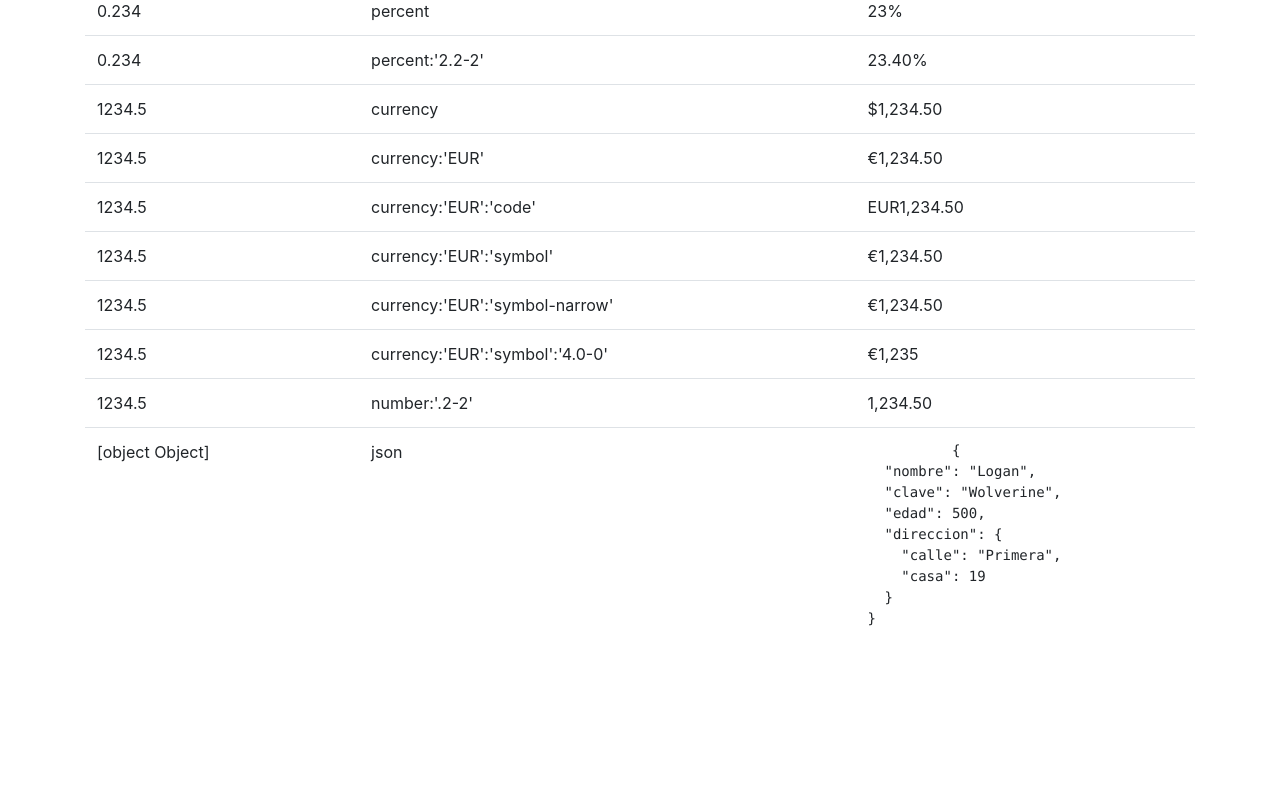
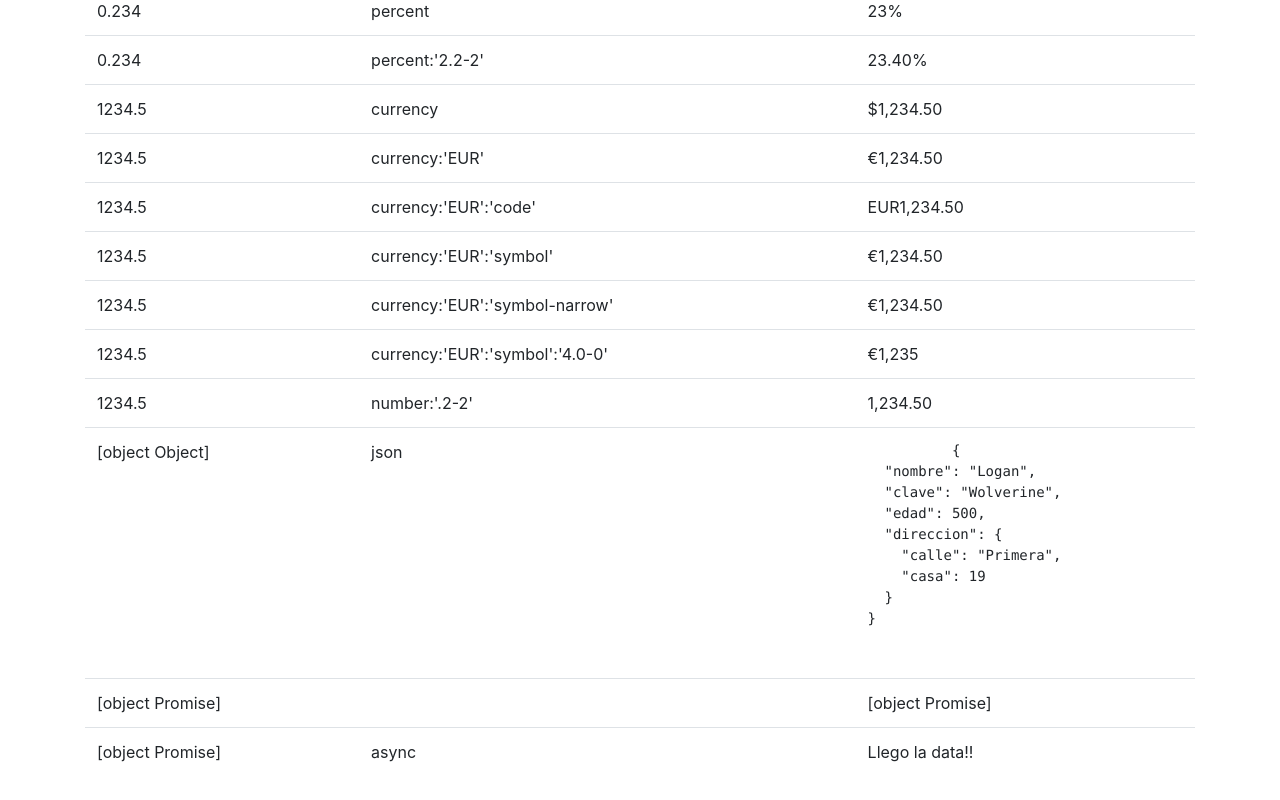
Before and after one commit to gmontoya2483/angular-pipes, an Angular app: page / in a window 1280 px wide. Shown: the part 722-1522 px from the top of the page. Built offline with nearby package versions, Linux system fonts and the light colour scheme.

Commit message:
Se agregaron los ejemplos del Pipe: async

```diff
--- a/src/app/app.component.html
+++ b/src/app/app.component.html
@@ -12,6 +12,7 @@
     </tr>
   </thead>
   <tbody>
+    <!-- Uppercase y lowercase -->
     <tr>
       <td>{{ nombre }}</td>
       <td>uppercase</td>
@@ -23,7 +24,7 @@
       <td>{{ nombre | lowercase}}</td>
     </tr>
 
-
+    <!-- Slice -->
     <tr>
       <td>{{ nombre }}</td>
       <td> slice: 3 </td>
@@ -49,6 +50,7 @@
       </td>
     </tr>
 
+    <!-- Decimal (number) -->
     <tr>
       <td>{{ PI }}</td>
       <td> number </td>
@@ -65,6 +67,7 @@
       <td>{{ PI | number:'1.0-2' }}</td>
     </tr>
 
+    <!-- percent -->
     <tr>
       <td>{{ a }}</td>
       <td> percent </td>
@@ -76,6 +79,7 @@
       <td>{{ a | percent:'2.2-2' }}</td>
     </tr>
 
+    <!-- Currency -->
     <tr>
       <td>{{ salario }}</td>
       <td> currency </td>
@@ -112,6 +116,7 @@
       <td>{{ salario | number:'.2-2' }}</td>
     </tr>
 
+    <!-- json con <pre></pre> -->
     <tr>
       <td>{{ heroe }}</td>
       <td> json </td>
@@ -122,6 +127,18 @@
       </td>
     </tr>
 
+    <!-- Async -->
+    <tr>
+      <td>{{ valorDePromesa }}</td>
+      <td>  </td>
+      <td>{{ valorDePromesa }}</td>
+    </tr>
+    <tr>
+      <td>{{ valorDePromesa }}</td>
+      <td> async </td>
+      <td>{{ valorDePromesa | async }}</td>
+    </tr>
+
 
 
   </tbody>
--- a/src/app/app.component.ts
+++ b/src/app/app.component.ts
@@ -26,4 +26,11 @@ export class AppComponent {
     }
   };
 
+  valorDePromesa = new Promise( (resolve, reject)=>{
+    setTimeout(()=>resolve('Llego la data!!'),3500);
+  } );
+
+
+
+
 }
```
